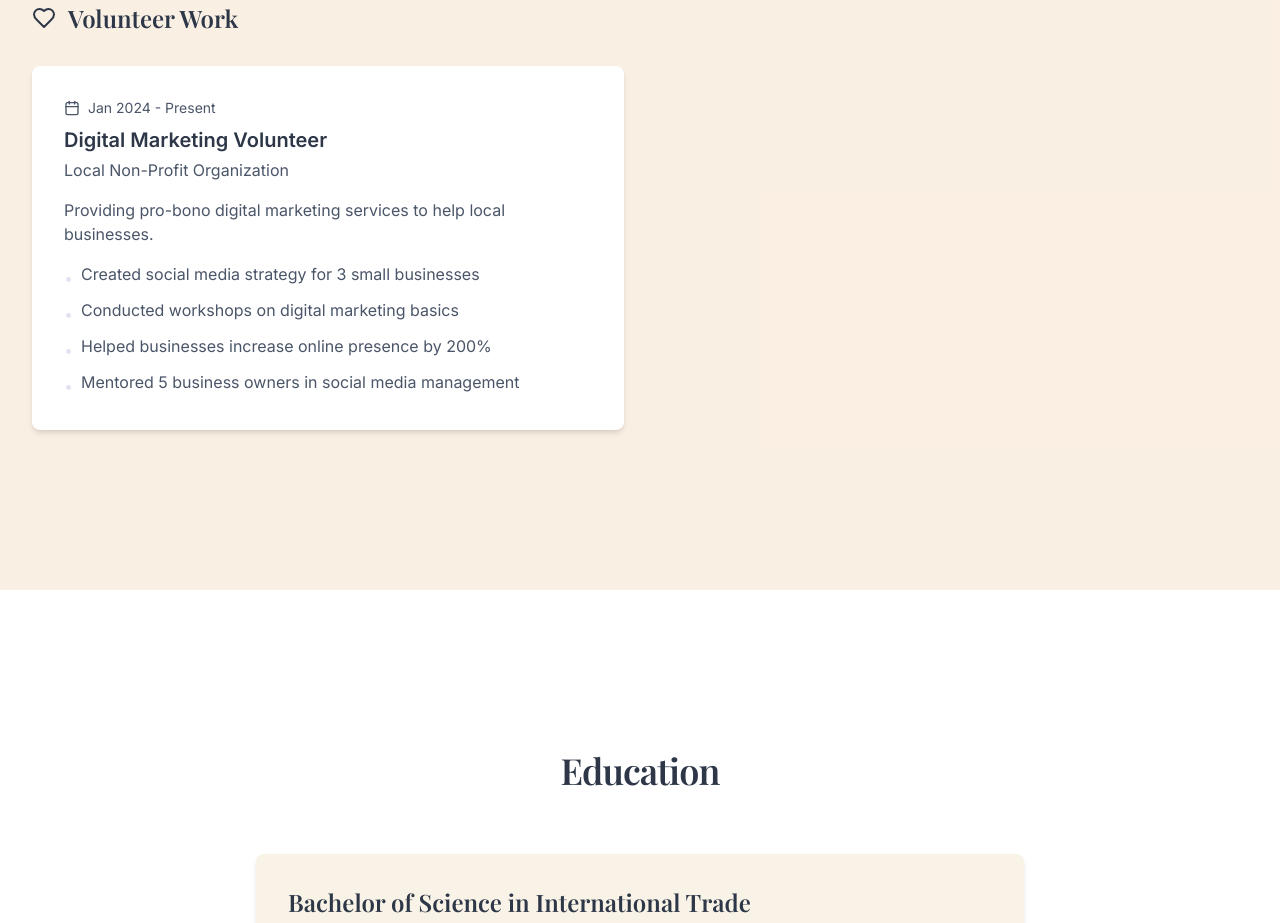
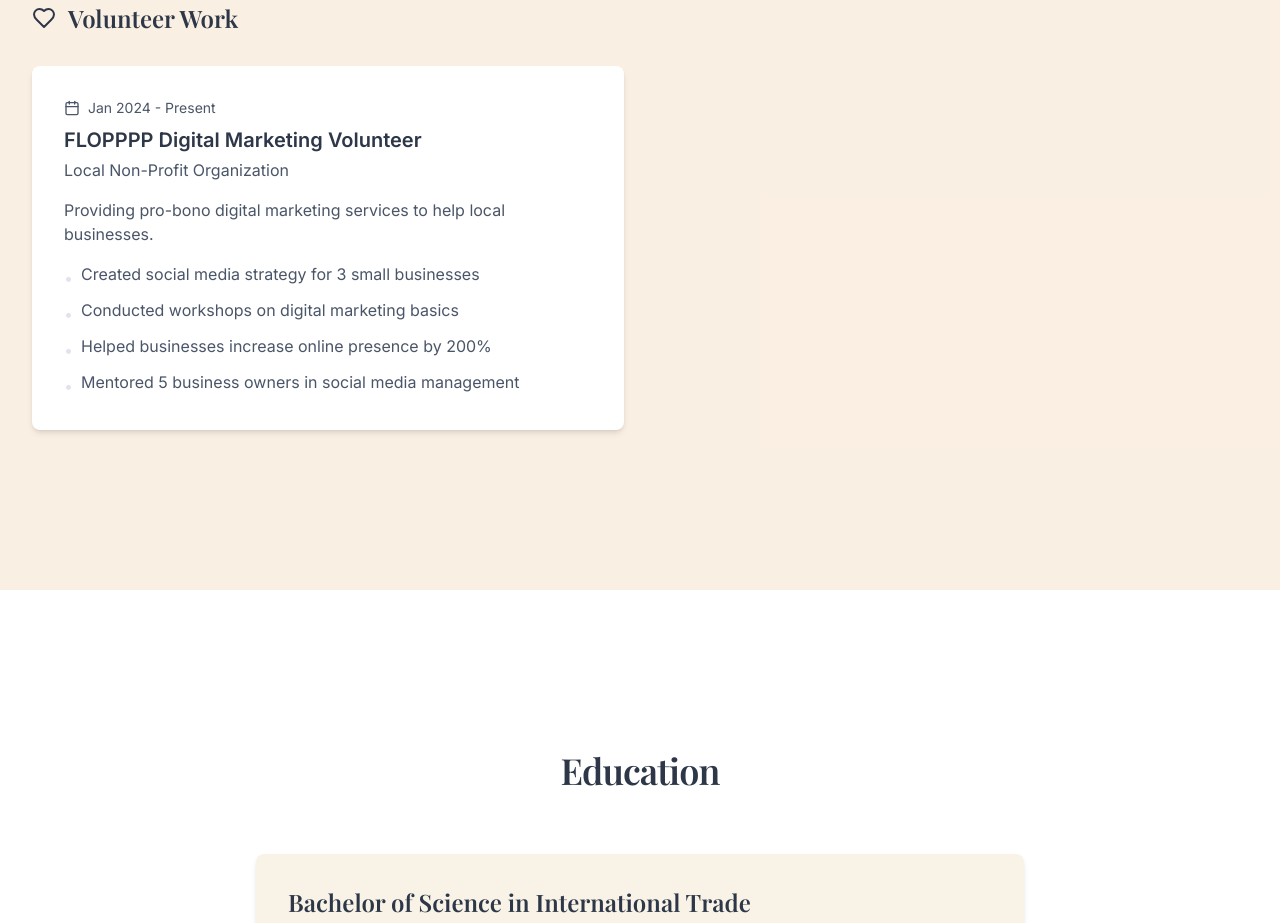
Before and after one commit to KenzaAEK/hiba-bella, a React (Vite) app: page /about in a window 1280 px wide. Shown: the part 2600-3523 px from the top of the page. Built offline with nearby package versions, Linux system fonts and the light colour scheme.

Commit message:
change 2

```diff
--- a/src/pages/About.tsx
+++ b/src/pages/About.tsx
@@ -73,7 +73,7 @@ const About = () => {
       category: 'Volunteer Work',
       items: [
         {
-          title: 'Digital Marketing Volunteer',
+          title: 'FLOPPPP Digital Marketing Volunteer',
           company: 'Local Non-Profit Organization',
           period: 'Jan 2024 - Present',
           description: 'Providing pro-bono digital marketing services to help local businesses.',
```
